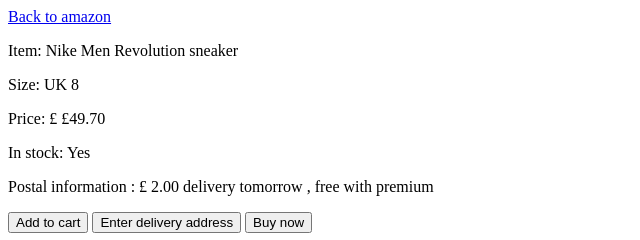
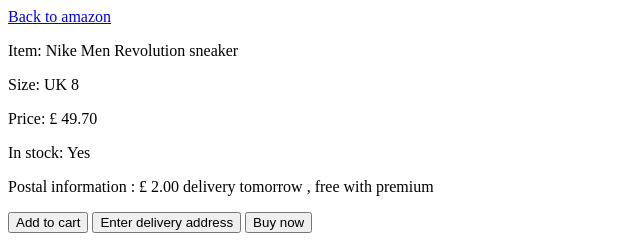
Before and after one commit to Dario-G433/Tutorial-basics-exercise2-landingpage, a plain HTML site: page index.html in a window 1280 px wide. Shown: the full height of the page, 0-640 px from the left. Drawn offline with Linux system fonts and the light colour scheme.

Commit message:
Update index.html
Website containing product information of item on amazon and a link to take user to page to verify and complete purchase,

```diff
--- a/index.html
+++ b/index.html
@@ -15,7 +15,7 @@
       Size: UK 8
   </p>
 
-  <P>Price:  &#xA3; £49.70 </P>
+  <P>Price:  &#xA3; 49.70 </P>
 
   <p>In stock: Yes </p>
   <p>  Postal information : &#xA3; 2.00 delivery tomorrow , free with premium</p>
```
